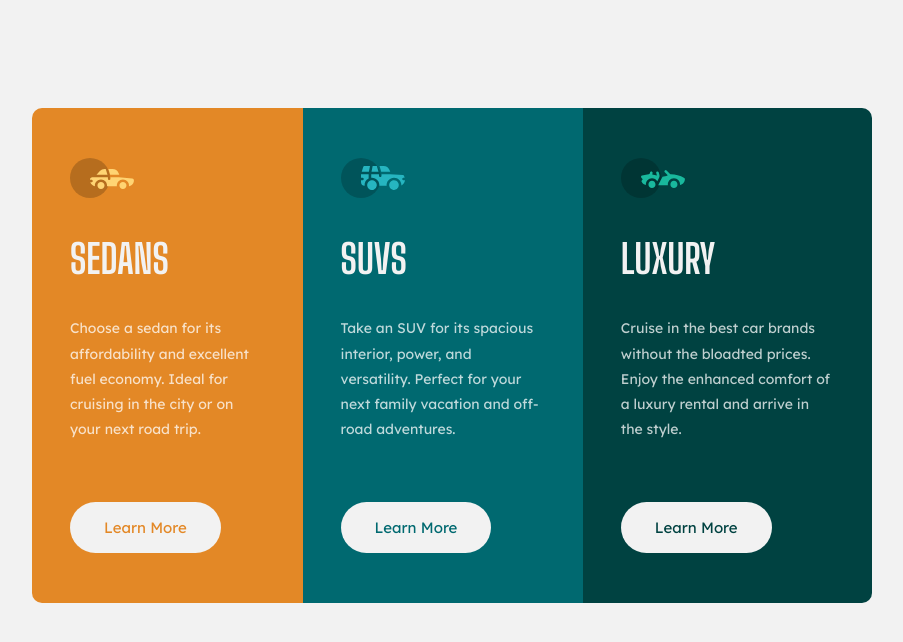
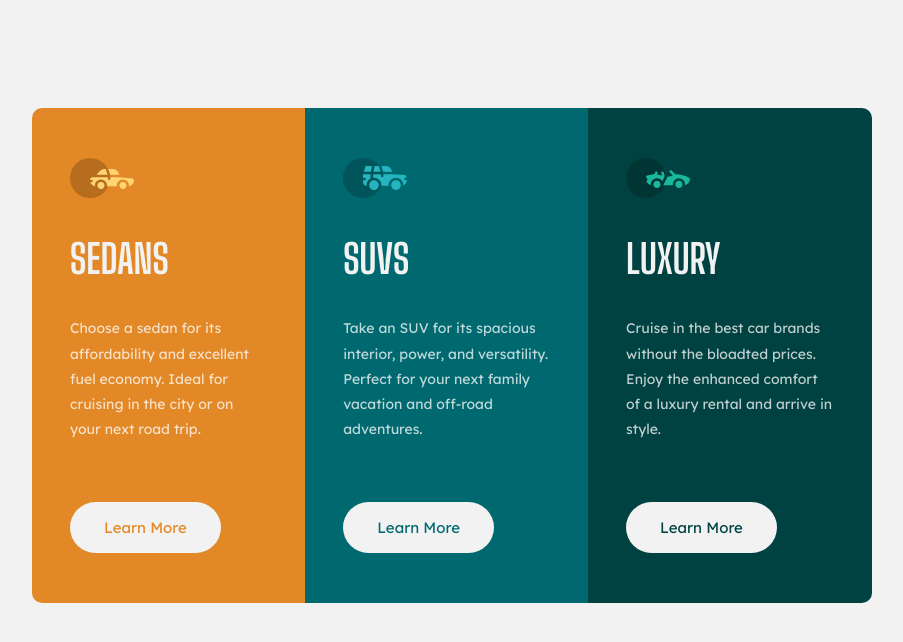
Before and after one commit to CarolinaDangelo/preview-card-3, a plain HTML site: page index.html in a window 1280 px wide. Shown: the whole page, without its empty margins (188-1091 px from the left). Drawn offline with Linux system fonts and the light colour scheme.

Commit message:
corrigiendo errores

```diff
--- a/index.html
+++ b/index.html
@@ -33,7 +33,7 @@
                 <img src="images/icon-luxury.svg" alt="luxury" title="luxury">
                 <h1 class="titulo">LUXURY</h1>
                 <p>Cruise in the best car brands without the bloadted prices.
-                    Enjoy the enhanced comfort of a luxury rental and arrive in the style.</p>
+                    Enjoy the enhanced comfort of a luxury rental and arrive in style.</p>
                 <button class="btn boton-3">Learn More</button>
             </div>
         </div>
```
